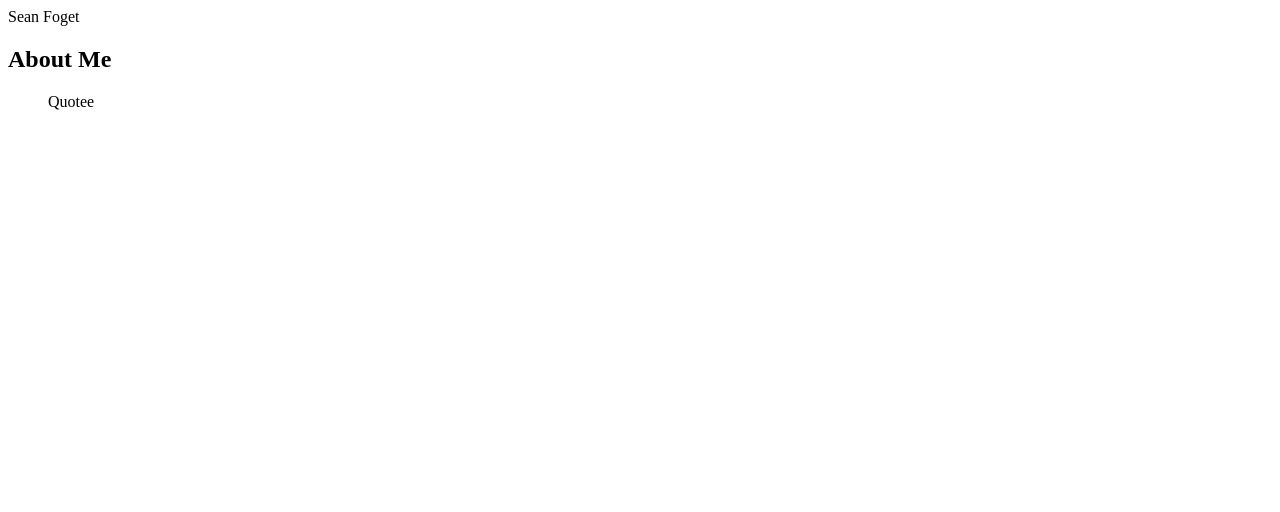
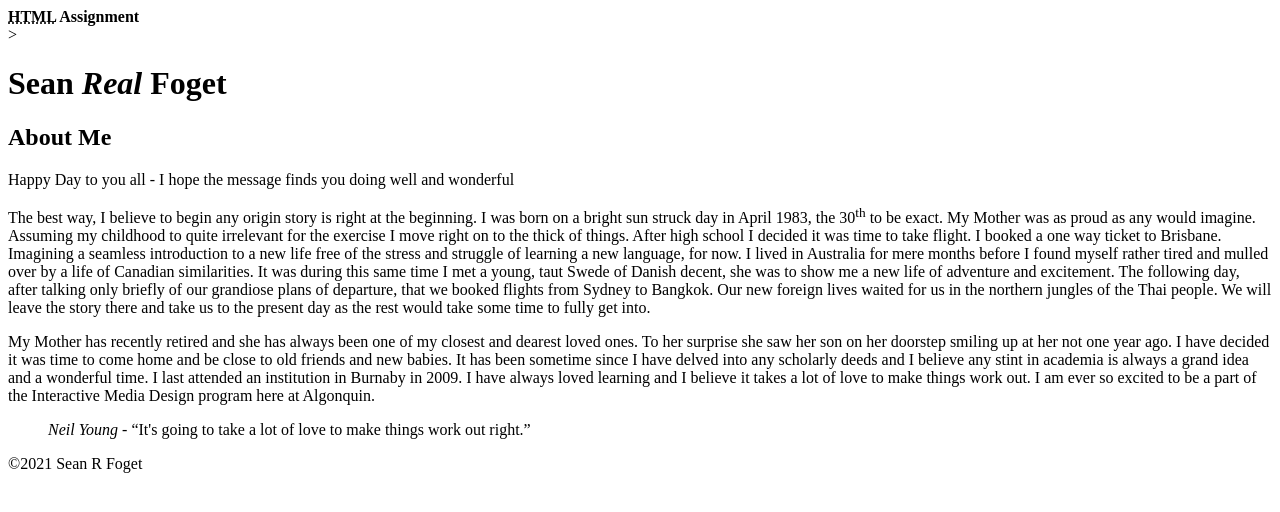
Before and after one commit to SeanFoget/html-assignment, a plain HTML site: page index.html in a window 1280 px wide. Drawn offline with Linux system fonts and the light colour scheme.

Commit message:
completed version of index.html

```diff
--- a/index.html
+++ b/index.html
@@ -1,21 +1,21 @@
 <!DOCTYPE html>
 <html lang="en">
-  <head>
-    <!-- Document information -->
-    <meta charset="UTF-8">
-    <title>Document</title>
-  </head>
+<head><strong> <abbr title="HyperText Markup Language">HTML</abbr> Assignment</strong> </head>
 <body>
 <!-- Document Content -->
-    <header>Sean Foget</header>
+ <header>>
+     <h1>Sean <em>Real</em> Foget</h1>
+     <h2><strong>  About Me</strong></h2>
+ </header>
     <main>
       <article>
-        <h1>About Me </h1>
-        <p>  <em></em> </p>
-        <p></p>
-           <blockquote cite="url"> Quotee </blockquote>
+        <heading>Happy Day to you all - I hope the message finds you doing well and wonderful</heading>
+         <p>  The best way, I believe to begin any origin story is right at the beginning.  I was born on a bright sun struck day in April 1983, the 30<sup>th</sup> to be exact.  My Mother was as proud as any would imagine.  Assuming my childhood to quite irrelevant for the exercise I move right on to the thick of things.  After high school I decided it was time to take flight.  I booked a one way ticket to Brisbane.  Imagining a seamless introduction to a new life free of the stress and struggle of learning a new language, for now.  I lived in Australia for mere months before I found myself rather tired and mulled over by a life of Canadian similarities.  It was during this same time I met a young, taut Swede of Danish decent, she was to show me a new life of adventure and excitement.  The following day, after talking only briefly of our grandiose plans of departure, that we booked flights from Sydney to Bangkok.  Our new foreign lives waited for us in the northern jungles of the Thai people.  We will leave the story there and take us to the present day as the rest would take some time to fully get into.</p>
+         <p>My Mother has recently retired and she has always been one of my closest and dearest loved ones.  To her surprise she saw her son on her doorstep smiling up at her not one year ago.  I have decided it was time to come home and be close to old friends and new babies.  It has been sometime since I have delved into any scholarly deeds and I believe any stint in academia is always a grand idea and a wonderful time.  I last attended an institution in Burnaby in 2009.  I have always loved learning and I believe it takes a lot of love to make things work out.  I am ever so excited to be a part of the Interactive Media Design program here at Algonquin.   </p>
 
+        <blockquote cite="https://www.inspiringquotes.us/author/7928-neil-young"><cite>Neil Young - </cite>“It's going to take a lot of love to make things work out right.” </blockquote>
        </article>
     </main>
 </body>
+    <footer>©2021 Sean R Foget</footer>
 </html>
```
Lines whose indentation alone changed are shown as unchanged.
